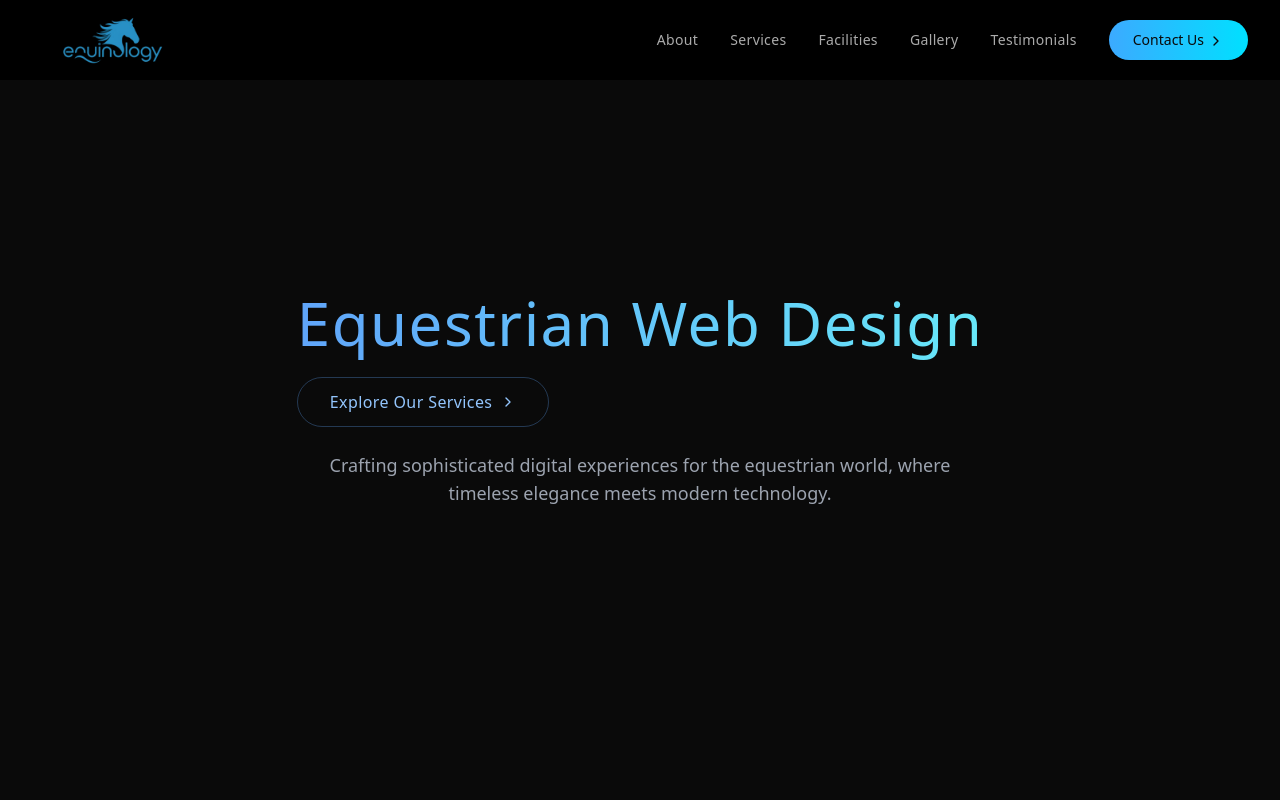
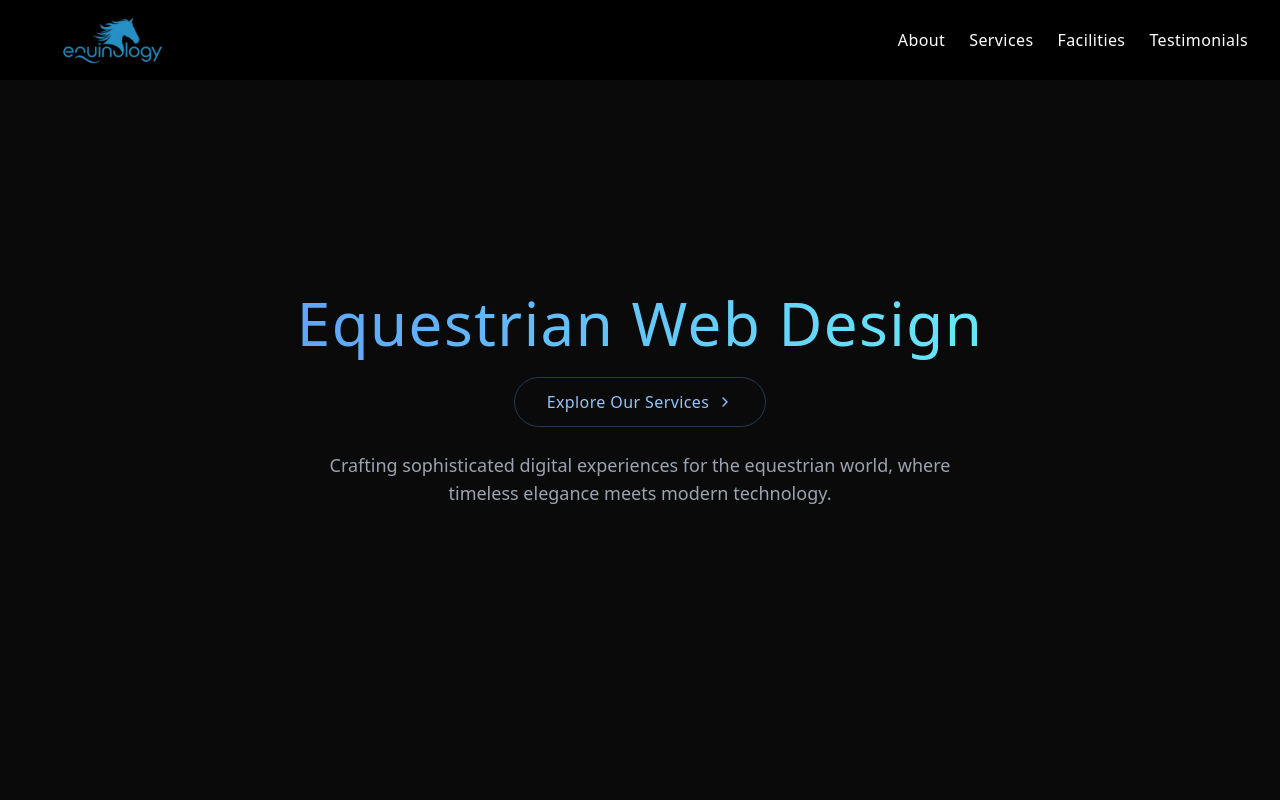
Before and after one commit to waleedshoaib2/Equinology, a React (Vite) app: page /services in a window 1280 px wide. Shown: the top 800 px of the page. Built offline with nearby package versions, Linux system fonts and the light colour scheme.

Commit message:
fixed the issue

```diff
--- a/src/components/Facilities.tsx
+++ b/src/components/Facilities.tsx
@@ -1,8 +1,11 @@
 import React from 'react';
 import { motion } from 'framer-motion';
 import { ArrowRight } from 'lucide-react';
+import { useNavigate } from 'react-router-dom';
 
 const Facilities = () => {
+  const navigate = useNavigate();
+
   const facilities = [
     {
       title: "Luxury Stables",
@@ -104,6 +107,7 @@ const Facilities = () => {
                   transition={{ duration: 0.6, delay: 0.4 }}
                   whileHover={{ x: 5 }}
                   className="flex items-center text-[#3CAAFF] hover:text-[#F5F5F7] transition-colors duration-300 group"
+                  onClick={() => navigate('/services')}
                 >
                   <span>Learn more</span>
                   <ArrowRight className="ml-2 w-4 h-4 group-hover:ml-3 transition-all duration-300" />
--- a/src/components/Header.tsx
+++ b/src/components/Header.tsx
@@ -1,38 +1,53 @@
 import { useState, useEffect } from "react";
+import { useNavigate, useLocation } from "react-router-dom";
 import { Menu, X, ChevronRight } from "lucide-react";
 import { motion, AnimatePresence, useScroll } from "framer-motion";
-import NavItems from "./NavItems";
 import logo from "../images/logo.webp";
 
 const Header = () => {
   const [isSidebarOpen, setIsSidebarOpen] = useState(false);
-  const [scrollProgress, setScrollProgress] = useState(0);
   const { scrollY } = useScroll();
+  const navigate = useNavigate();
+  const location = useLocation();
 
   useEffect(() => {
     return scrollY.onChange((latest) => {
       const progress = Math.min(latest / 300, 1);
-      setScrollProgress(progress);
     });
   }, [scrollY]);
 
   useEffect(() => {
     if (isSidebarOpen) {
-      document.body.style.overflow = "hidden"; // Prevent scrolling when sidebar is open
+      document.body.style.overflow = "hidden";
     } else {
-      document.body.style.overflow = "auto"; // Restore scrolling
+      document.body.style.overflow = "auto";
     }
   }, [isSidebarOpen]);
 
+  const handleNavigation = (sectionId) => {
+    if (location.pathname !== "/") {
+      navigate("/");
+      setTimeout(() => {
+        scrollToSection(sectionId);
+      }, 500);
+    } else {
+      scrollToSection(sectionId);
+    }
+  };
+
+  const scrollToSection = (sectionId) => {
+    const section = document.getElementById(sectionId);
+    if (section) {
+      section.scrollIntoView({ behavior: "smooth" });
+    }
+  };
+
   const navItems = [
-    { label: "About", href: "#about" },
-    { label: "Services", href: "/services" },
-    { label: "Facilities", href: "#facilities" },
-    { label: "Gallery", href: "#gallery" },
-    { label: "Testimonials", href: "#testimonials" },
+    { label: "About", action: () => handleNavigation("about") },
+    { label: "Services", action: () => handleNavigation("services") },
+    { label: "Facilities", action: () => handleNavigation("facilities") },
+    { label: "Testimonials", action: () => handleNavigation("testimonials") },
   ];
-
-  const bgOpacity = 1; // Fully solid background
 
   return (
     <motion.header
@@ -46,10 +61,18 @@ const Header = () => {
           <img src={logo} className="w-40 h-auto" alt="Logo" />
         </a>
 
-        {/* Desktop Nav */}
-        <NavItems navItems={navItems} isMenuOpen={isSidebarOpen} setIsMenuOpen={setIsSidebarOpen} />
+        <div className="hidden md:flex space-x-6">
+          {navItems.map((item, index) => (
+            <button
+              key={index}
+              onClick={item.action}
+              className="text-white text-md font-small tracking-wide hover:text-gray-400 transition-colors duration-300"
+            >
+              {item.label}
+            </button>
+          ))}
+        </div>
 
-        {/* Mobile Menu Button */}
         <motion.button
           initial={{ opacity: 0 }}
           animate={{ opacity: 1 }}
@@ -61,28 +84,24 @@ const Header = () => {
         </motion.button>
       </div>
 
-      {/* Sidebar for Mobile */}
       <AnimatePresence>
         {isSidebarOpen && (
           <>
-            {/* Overlay */}
             <motion.div
               initial={{ opacity: 0 }}
               animate={{ opacity: 1 }}
               exit={{ opacity: 0 }}
-              className="fixed inset-0 bg-black z-40" // Removed opacity here for solid bg
+              className="fixed inset-0 bg-black/70 z-40"
               onClick={() => setIsSidebarOpen(false)}
             />
 
-            {/* Sidebar */}
             <motion.div
               initial={{ x: "-100%" }}
               animate={{ x: 0 }}
               exit={{ x: "-100%" }}
               transition={{ type: "spring", stiffness: 300, damping: 30 }}
-              className="fixed top-0 left-0 w-72 h-full bg-black z-50 flex flex-col items-start justify-start p-6"
+              className="fixed top-0 left-0 w-[85%] max-w-sm min-h-screen bg-black z-50 flex flex-col p-6 shadow-lg"
             >
-              {/* Close Button */}
               <button
                 className="absolute top-5 right-5 text-gray-400 hover:text-white"
                 onClick={() => setIsSidebarOpen(false)}
@@ -90,29 +109,29 @@ const Header = () => {
                 <X className="w-8 h-8" />
               </button>
 
-              {/* Navigation Links - Left-Aligned */}
               <nav className="mt-16 flex flex-col space-y-6">
                 {navItems.map((item, index) => (
-                  <motion.a
-                    key={item.label}
-                    href={item.href}
+                  <motion.button
+                    key={index}
+                    onClick={() => {
+                      setIsSidebarOpen(false);
+                      item.action();
+                    }}
                     initial={{ opacity: 0, x: -20 }}
                     animate={{ opacity: 1, x: 0 }}
                     transition={{ delay: 0.1 * index }}
-                    className="text-white text-xl font-medium tracking-wide hover:text-gray-400 transition-colors duration-300"
-                    onClick={() => setIsSidebarOpen(false)}
+                    className="text-white text-lg font-medium tracking-wide hover:text-gray-400 transition-colors duration-300"
                   >
                     {item.label}
-                  </motion.a>
+                  </motion.button>
                 ))}
               </nav>
 
-              {/* Contact Button */}
               <motion.button
                 initial={{ opacity: 0 }}
                 animate={{ opacity: 1 }}
                 transition={{ delay: 0.3 }}
-                className="mt-6 w-full bg-gradient-to-r from-[#3CAAFF] to-[#00E0FF] px-6 py-3 rounded-full text-lg font-medium hover:shadow-lg hover:shadow-[#3CAAFF]/25 transition-all duration-300 text-[#0A0A0A]"
+                className="mt-auto w-full bg-gradient-to-r from-[#3CAAFF] to-[#00E0FF] px-6 py-3 rounded-full text-lg font-medium hover:shadow-lg hover:shadow-[#3CAAFF]/25 transition-all duration-300 text-[#0A0A0A]"
                 onClick={() => setIsSidebarOpen(false)}
               >
                 Contact Us
--- a/src/pages/ServicesPage.tsx
+++ b/src/pages/ServicesPage.tsx
@@ -1,6 +1,5 @@
 
 import { ChevronRight, Code, Palette, ShoppingBag, Camera, Globe, MessageSquare, Users, Award, Heart } from 'lucide-react';
-
 
 const HeroSection = () => {
   const handleScroll = () => {
@@ -12,15 +11,15 @@ const HeroSection = () => {
 
   return (
     <section className="relative min-h-screen flex items-center justify-center">
-      <div className="relative z-10 text-center px-4 max-w-4xl mx-auto">
-        <h1 className="text-4xl sm:text-6xl font-light text-white mb-6 tracking-wide">
+      <div className="relative z-10 text-center px-4 max-w-4xl mx-auto flex flex-col items-center">
+        <h1 className="text-4xl sm:text-6xl font-light text-white tracking-wide">
           <span className="bg-gradient-to-r from-blue-400 to-cyan-300 bg-clip-text text-transparent">
             Equestrian Web Design
           </span>
         </h1>
 
-        {/* Moved Button Below Heading */}
-        <div className="mb-6">
+        {/* Centering the button using flex */}
+        <div className="flex justify-center my-6">
           <button
             onClick={handleScroll}
             className="px-8 py-3 bg-transparent border border-blue-400/30 text-blue-300 rounded-full font-light tracking-wide group flex items-center justify-center gap-2"
@@ -38,6 +37,7 @@ const HeroSection = () => {
     </section>
   );
 };
+
 
 // BrandingIdentitySection component
 const BrandingIdentitySection = () => {
```
